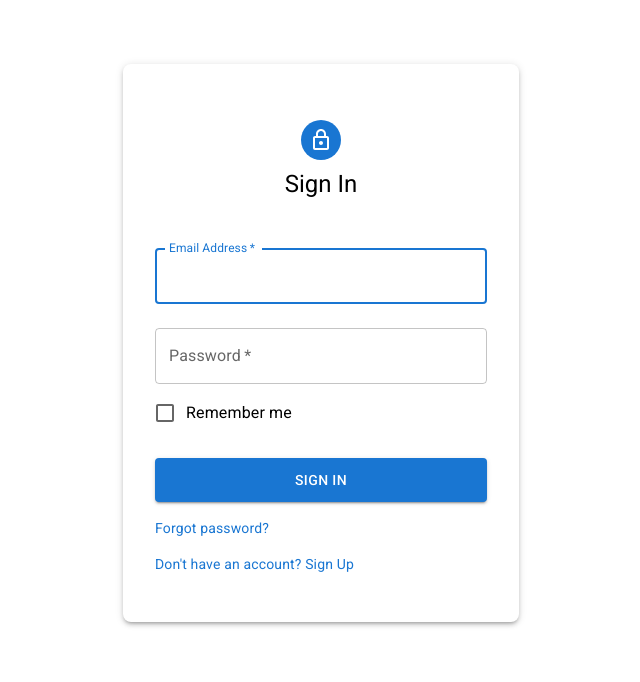
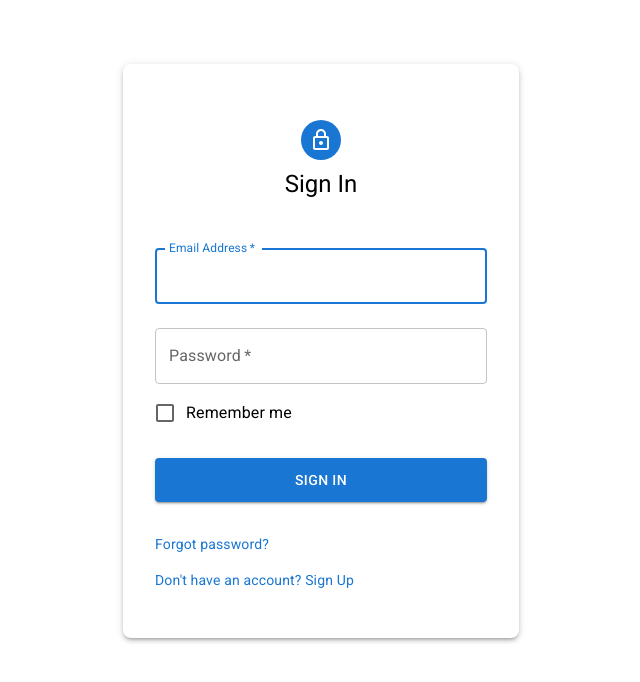
Before and after one commit to Akaiokaa/component-libraries, a React (Vite) app: page / in a window 1280 px wide. Shown: the top 682 px of the page, without its empty margins (319-959 px from the left). Built offline with nearby package versions, Linux system fonts and the light colour scheme.

Commit message:
margin adjustments and grid removal

```diff
--- a/src/SignInDefault.jsx
+++ b/src/SignInDefault.jsx
@@ -6,8 +6,7 @@ import {
   Button,
   FormControlLabel,
   Checkbox,
-  Link,
-  Grid
+  Link
 } from '@mui/material';
 import LockOutlinedIcon from '@mui/icons-material/LockOutlined';
 import Avatar from '@mui/material/Avatar';
@@ -79,6 +78,7 @@ export default function SignIn() {
 
           {/* Footer Links */}
           <Box sx={{
+            mt: 2,
             display: "flex",
             flexDirection:"column"
           }}>
```
